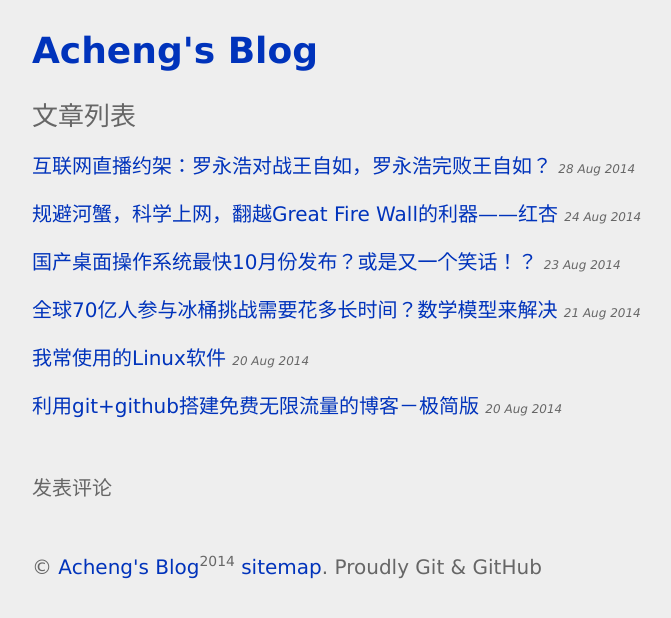
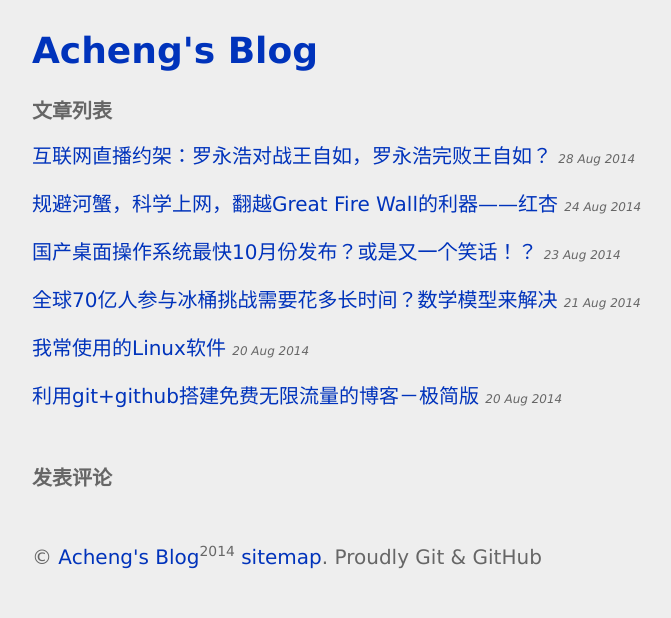
Before and after one commit to acgeodesy/acgeodesy.github.io, a Jekyll site: the page built from index.html, in a window 1280 px wide. Shown: the top 618 px of the page, without its empty margins (128-799 px from the left). Built offline with Jekyll 4.4.1, drawn with Linux system fonts in a browser that asks for light colours; comment, search, counter and statistics services are not loaded.

Commit message:
standard-markdown

```diff
--- a/_layouts/default.html
+++ b/_layouts/default.html
@@ -12,8 +12,8 @@
 body{font-family:"Lucida Grande", "Lucida Sans Unicode", "Lucida Sans",Georgia,Helvetica, Arial, sans-serif;background-color:#eee;margin:0;padding:0;color:#666;}
 #main{margin:30px auto;max-width:960px;font-size:20px;padding:0 10px;}
 h1{font-size:36px;}
-h2{font-size:26px;font-weight:normal;}
-h3{font-size:20px;font-weight:normal;}
+h2{font-size:26px;}
+h3{font-size:20px;}
 a{color:#03b;text-decoration: none;}
 a:hover{color:#c30;}
 p,li{line-height:35px;}
@@ -23,6 +23,7 @@ img{max-width:100%;}
 .linecode{background:#f6f6f6;padding:5px 8px;color:#c30;}
 pre,blockquote{border-left:#ddd 10px solid;background:#e6e6e6;padding:10px;margin:10px 0px;font-family:"Lucida Grande", "Lucida Sans Unicode", "Lucida Sans",Georgia,Helvetica, Arial, sans-serif;}
 #msg{margin:50px auto;}
+#acheng p{text-align:justify;text-justify:newspaper;}
 .ds-powered-by,.ds-dialog-footer{display:none;}
 .ds-textarea-wrapper textarea{height:120px!important;font-size:18px!important;}
 .ds-comment-body p{font-size: 18px!important;}
--- a/index.html
+++ b/index.html
@@ -2,7 +2,7 @@
 layout: default
 title: Acheng's Blog
 ---
-<h2>文章列表</h2>
+<h3>文章列表</h3>
 <div id="post">
 	{% for post in site.posts %}
 	<p><a href="{{ site.baseurl }}{{ post.url }}">{{ post.title }}</a> <span class="post_date">{{ post.date | date_to_string }}</span></p>
```
Also changed, not shown: acheng.md (+5 -3 lines).
